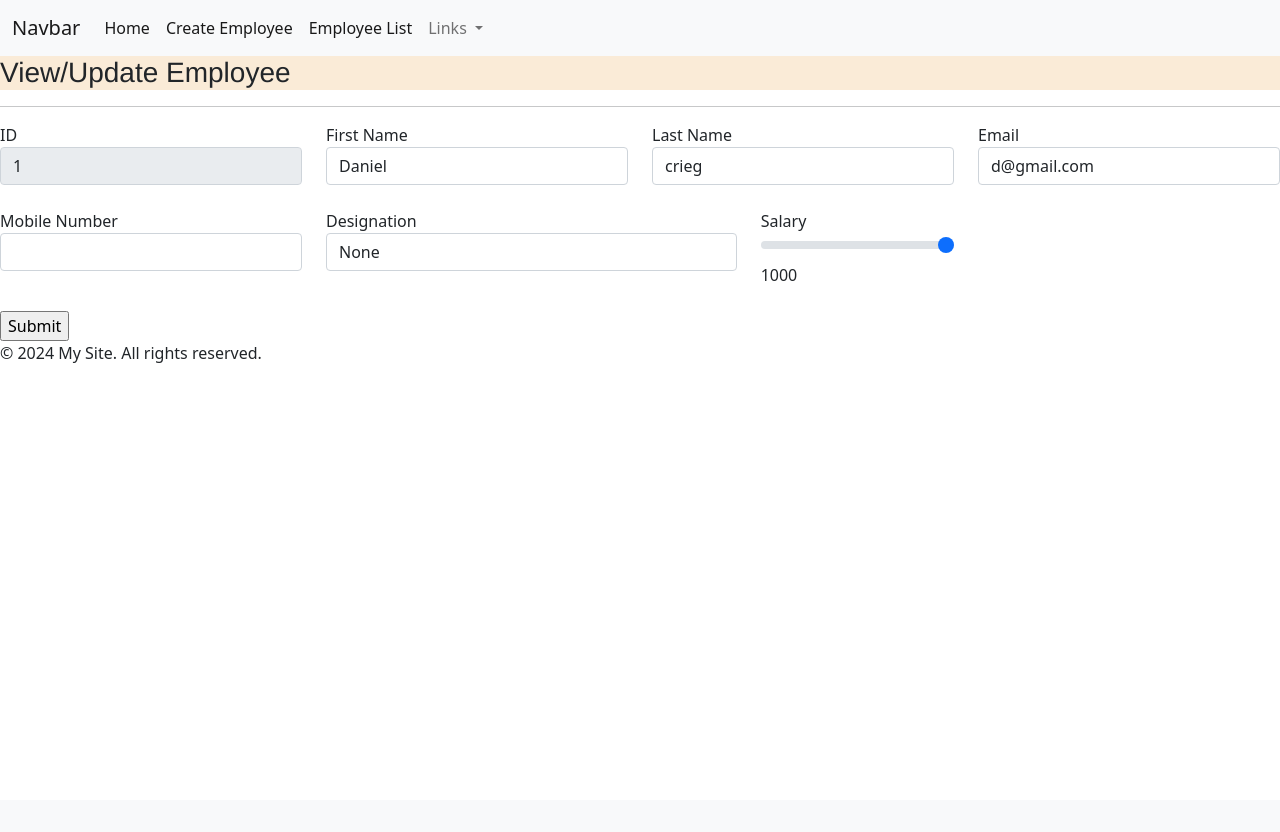
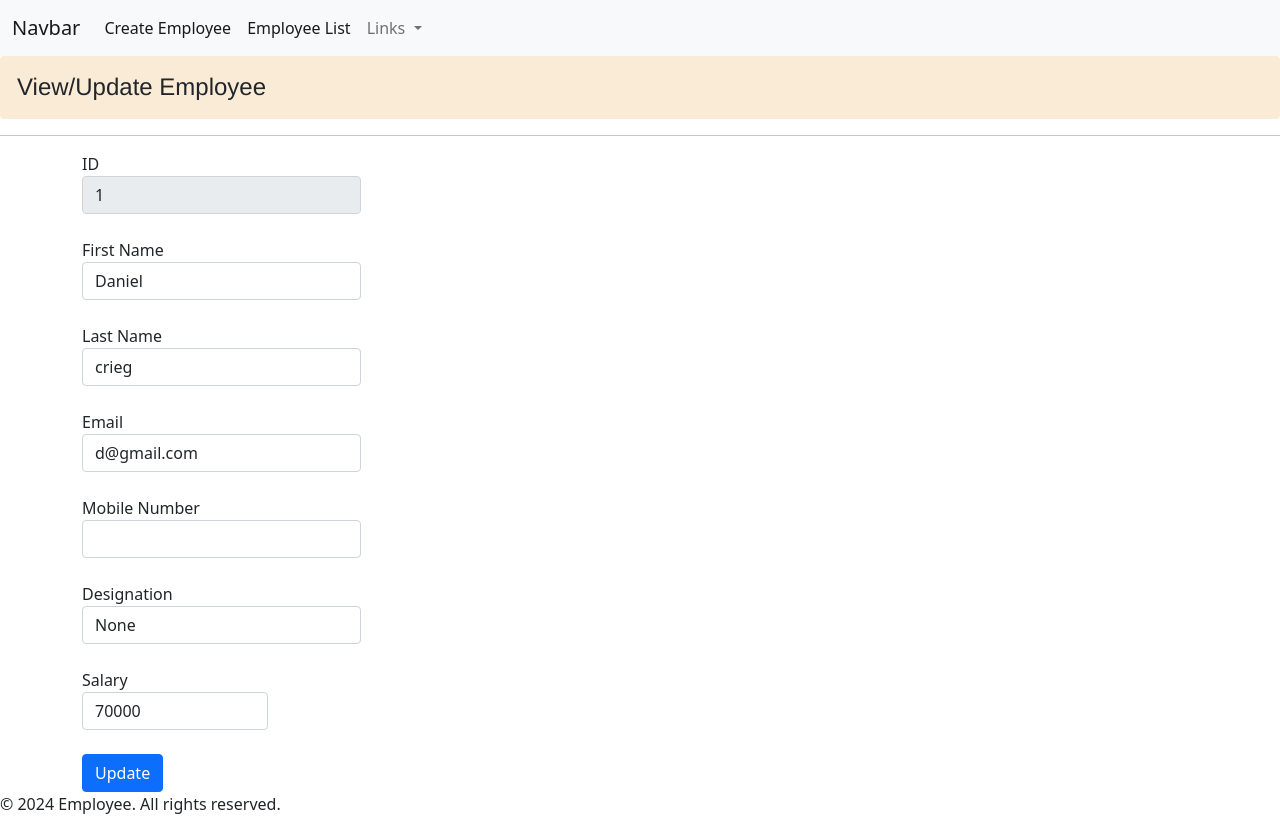
Before and after one commit to Shubwar/first_project, a Django app: page /get-employee/1/ in a window 1280 px wide. Before the commit the page ends 800 px from the top of that part, so only its background shows below. Run offline with Django 3.2, Linux system fonts and the light colour scheme; data comes from the database, SQL or seed files in the repository; the page is wider than the window, and the part outside it is not shown.

Commit message:
html edited

```diff
--- a/App1/templates/base.html
+++ b/App1/templates/base.html
@@ -4,6 +4,7 @@
 <html lang="en">
 <head>
     <meta charset="UTF-8">
+    <meta name="viewport" content="width=device-width, initial-scale=1.0">
     <title>{% block title %}My Site{% endblock %}</title>
     <!-- Any common CSS, meta tags, or other header elements -->
     <link href="https://cdn.jsdelivr.net/npm/bootstrap@5.0.2/dist/css/bootstrap.min.css" rel="stylesheet" integrity="sha384-EVSTQN3/azprG1Anm3QDgpJLIm9Nao0Yz1ztcQTwFspd3yD65VohhpuuCOmLASjC" crossorigin="anonymous">
@@ -19,7 +20,7 @@
           </button>
           <div class="collapse navbar-collapse" id="navbarSupportedContent">
               <div class="navbar-nav">
-                <a class="nav-link active" aria-current="page" href="#">Home</a>
+                <!-- <a class="nav-link active" aria-current="page" href="#">Home</a> -->
                 <a class="nav-link active" href="/create-employee" aria-current="page" href="#">Create Employee</a>
                 <a class="nav-link active" href="/employees" aria-current="page" href="#">Employee List</a>
 
@@ -46,7 +47,7 @@
 </main>
 
 <footer>
-    <p>&copy; 2024 My Site. All rights reserved.</p>
+    <p>&copy; 2024 Employee. All rights reserved.</p>
 </footer>
 
 </body>
--- a/App1/templates/create_employee.html
+++ b/App1/templates/create_employee.html
@@ -13,49 +13,68 @@
         {% block content %}
 
         {% if single_emp.id %}
-        <h3 style="font-family: 'Franklin Gothic Medium', 'Arial Narrow', Arial, sans-serif; background-color: antiquewhite;">View/Update Employee</h3>
+        <h4 class="alert" style="font-family: 'Franklin Gothic Medium', 'Arial Narrow', Arial, sans-serif; background-color: antiquewhite;">View/Update Employee</h4>
         {% else %}
-        <h3>Create Employee</h3>
+        <h4 class="alert" style="font-family: 'Franklin Gothic Medium', 'Arial Narrow', Arial, sans-serif; background-color: antiquewhite;">Create Employee</h4>
         {% endif %}
 
         <hr>
-        <form class="row g-4 " action="/create-employee/" method="POST">
+        <div class="container">
+            <div class="row">
+                <form class="" action="/create-employee/" method="POST">
                     {% csrf_token %}
                     {%if single_emp %}
                     <div class="col-md-3">
                         <label for="" class="form-lable" >ID</label>
                         <input type="text" class="form-control" name="id" value="{{single_emp.id}}" readonly>
                     </div>
+                    <br>
                     {% endif %}
                     <div class="col-md-3">
                         <label for="" class="form-lable" >First Name</label>
                         <input type="text" class="form-control" name="fname" value="{{single_emp.first_name}}" required>
                     </div>
+                    <br>
                     <div class="col-md-3">
                         <label for="" class="form-lable" >Last Name</label>
                         <input type="text" class="form-control" name="lname" value="{{single_emp.last_name}}" required>
                     </div>
+                    <br>
                     <div class="col-md-3">
                         <label for="" class="form-lable" >Email</label>
                         <input type="email" class="form-control" name="em" value="{{single_emp.email}}" required>
                     </div>
+                    <br>
                     <div class="col-md-3">
                         <label for="" class="form-lable" >Mobile Number</label>
                         <input type="number" class="form-control" name="mb" value="{{single_emp.mobile_num}}" required>
                     </div>
-            <div class="col-md-4">
+                    <br>
+                    <div class="col-md-3">
                         <label for="" class="form-lable" >Designation</label>
                         <input type="text" class="form-control" name="dsn" value="{{single_emp.designation}}" required>
                     </div>
+                    <br>
                     <div class="col-md-2">
-                <label for="" class="form-lable" >Salary</label>
+                        <!-- <label for="" class="form-lable" >Salary</label>
                         <input type="range" class="form-range" min="2000" max="10000" step="1000" name="sal" value="{{single_emp.salary}}" required>
-                <span>1000</span>
+                        <span>1000</span> -->
+                        <label class="form-lable">Salary</label>
+                        <input type="number" class="form-control" name="sal" value="{{single_emp.salary}}" required>
                     </div>
-            <div class="Submit">
-                <input type="submit" value="Submit">
+                    <br>
+                    <div >
+                        {% if single_emp %}
+                        <input class="btn btn-primary" type="submit" value="Update">
+                        {% else %}
+                        <input class="btn btn-primary" type="submit" value="Submit">
+                        {% endif %}
+
                     </div>
                 </form>
+            </div>
+        </div>
+
 
 
         {% endblock %}
--- a/App1/templates/employees.html
+++ b/App1/templates/employees.html
@@ -10,8 +10,8 @@
     </head>
     <body>
         {% block content %}
-        <h1>EMPLOYEE LIST</h1>
-        <br></br>
+        <h3>EMPLOYEE DATA</h3>
+        <br>
         <table class="table table-striped" style="border-style: ridge; width: 60%;">
             <thead>
                 <tr>
@@ -39,7 +39,7 @@
                     <td>{{emp.date_joined}}</td>
                     <td>
                         <a href="{% url 'get_emp' emp.id %}">View/Edit</a>
-                        <a href="{% url 'delete_emp' emp.id %}">Delete</a>
+                        <a href="{% url 'delete_emp' emp.id %}" class="btn btn-danger">Delete</a>
                     </td>
                 </tr>
                 {% endfor %}
```
Also changed, not shown: other parts of App1/templates/base.html (+2 -2 lines). Lines whose indentation alone changed are shown as unchanged.
